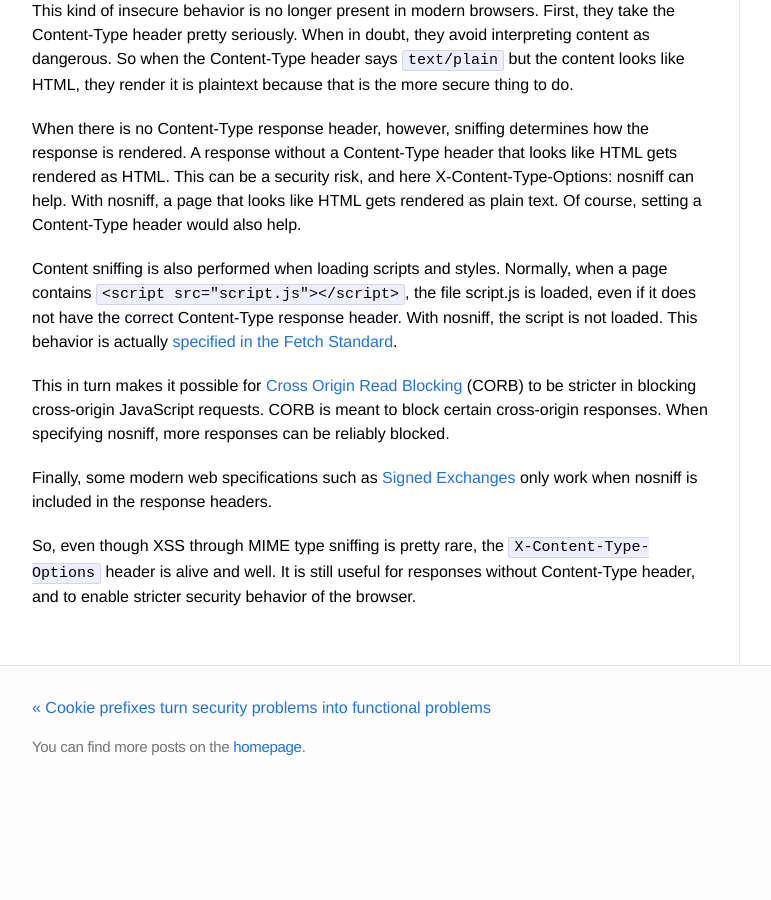
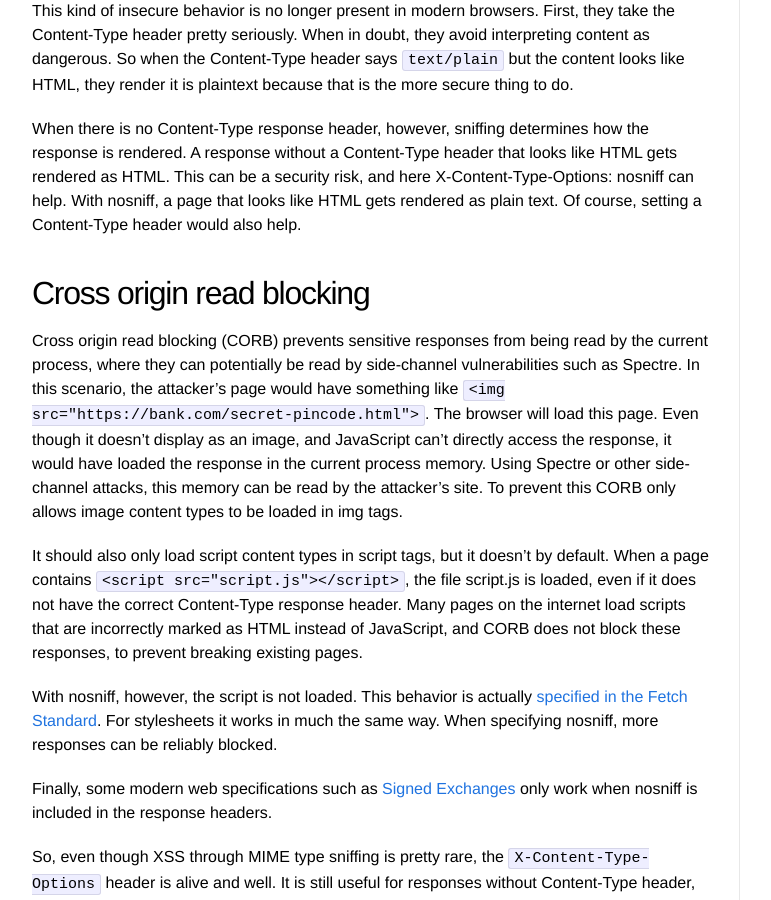
Before and after one commit to Sjord/Sjord.github.io, a Jekyll site: the page built from _posts/2023-01-13-mime-type-sniffing-x-content-type-options-nosniff.md, in a window 1280 px wide and 900 px high, scrolled down 625 px. Shown: the whole window, without its empty margins (108-879 px from the left). Built offline with Jekyll 4.4.1, drawn with Linux system fonts in a browser that asks for light colours; before the commit the page ends 1414 px from its top, so only the background shows below that.

Commit message:
Write more about CORB

```diff
--- a/_posts/2023-01-13-mime-type-sniffing-x-content-type-options-nosniff.md
+++ b/_posts/2023-01-13-mime-type-sniffing-x-content-type-options-nosniff.md
@@ -17,9 +17,13 @@ This kind of insecure behavior is no longer present in modern browsers. First, t
 
 When there is no Content-Type response header, however, sniffing determines how the response is rendered. A response without a Content-Type header that looks like HTML gets rendered as HTML. This can be a security risk, and here X-Content-Type-Options: nosniff can help. With nosniff, a page that looks like HTML gets rendered as plain text. Of course, setting a Content-Type header would also help.
 
-Content sniffing is also performed when loading scripts and styles. Normally, when a page contains `<script src="script.js"></script>`, the file script.js is loaded, even if it does not have the correct Content-Type response header. With nosniff, the script is not loaded. This behavior is actually [specified in the Fetch Standard](https://fetch.spec.whatwg.org/#should-response-to-request-be-blocked-due-to-nosniff?).
+## Cross origin read blocking
 
-This in turn makes it possible for [Cross Origin Read Blocking](https://www.chromium.org/Home/chromium-security/corb-for-developers/) (CORB) to be stricter in blocking cross-origin JavaScript requests. CORB is meant to block certain cross-origin responses. When specifying nosniff, more responses can be reliably blocked.
+Cross origin read blocking (CORB) prevents sensitive responses from being read by the current process, where they can potentially be read by side-channel vulnerabilities such as Spectre. In this scenario, the attacker's page would have something like `<img src="https://bank.com/secret-pincode.html">`. The browser will load this page. Even though it doesn't display as an image, and JavaScript can't directly access the response, it would have loaded the response in the current process memory. Using Spectre or other side-channel attacks, this memory can be read by the attacker's site. To prevent this CORB only allows image content types to be loaded in img tags.
+
+It should also only load script content types in script tags, but it doesn't by default. When a page contains `<script src="script.js"></script>`, the file script.js is loaded, even if it does not have the correct Content-Type response header. Many pages on the internet load scripts that are incorrectly marked as HTML instead of JavaScript, and CORB does not block these responses, to prevent breaking existing pages.
+
+With nosniff, however, the script is not loaded. This behavior is actually [specified in the Fetch Standard](https://fetch.spec.whatwg.org/#should-response-to-request-be-blocked-due-to-nosniff?). For stylesheets it works in much the same way. When specifying nosniff, more responses can be reliably blocked.
 
 Finally, some modern web specifications such as [Signed Exchanges](https://web.dev/signed-exchanges/) only work when nosniff is included in the response headers.
 
```
